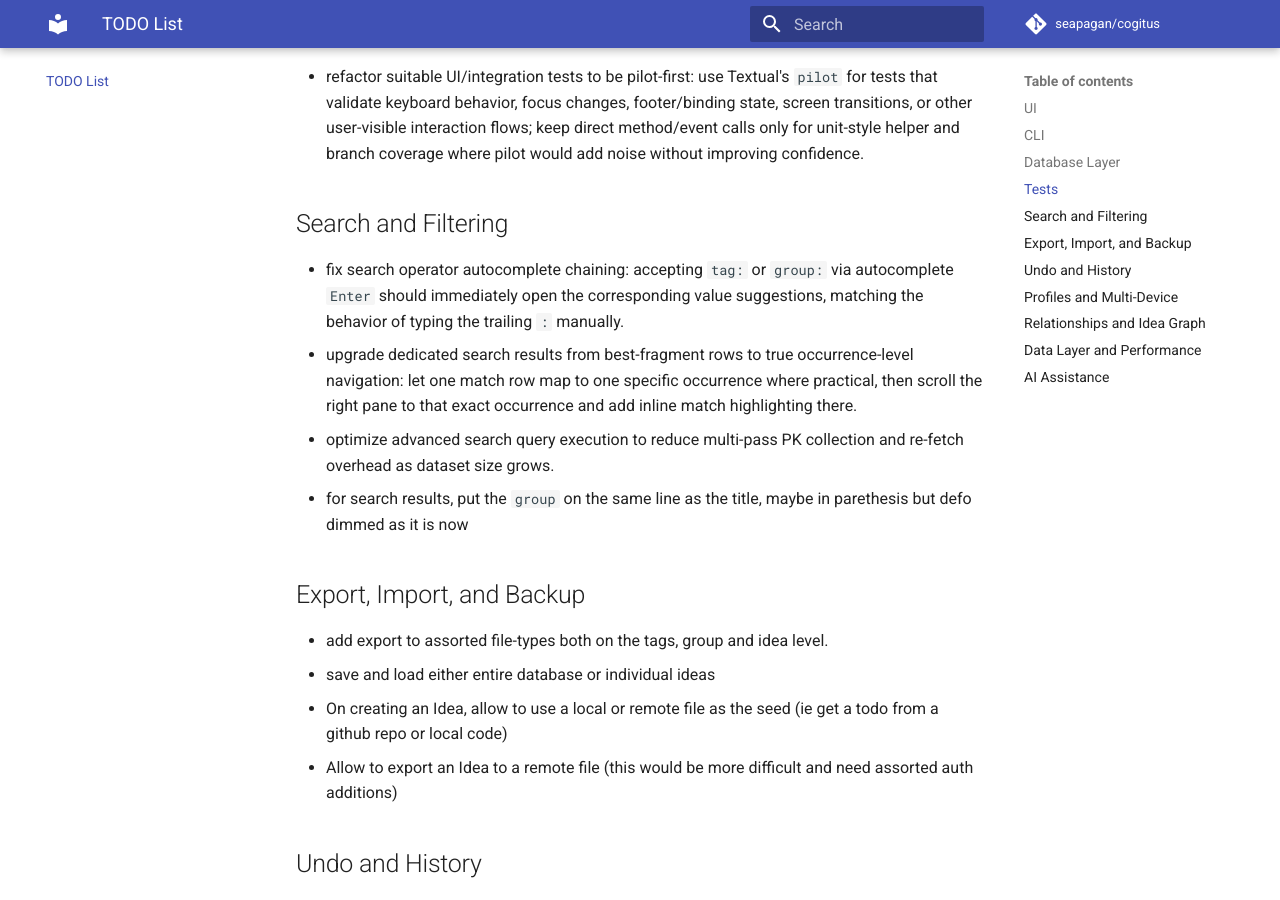
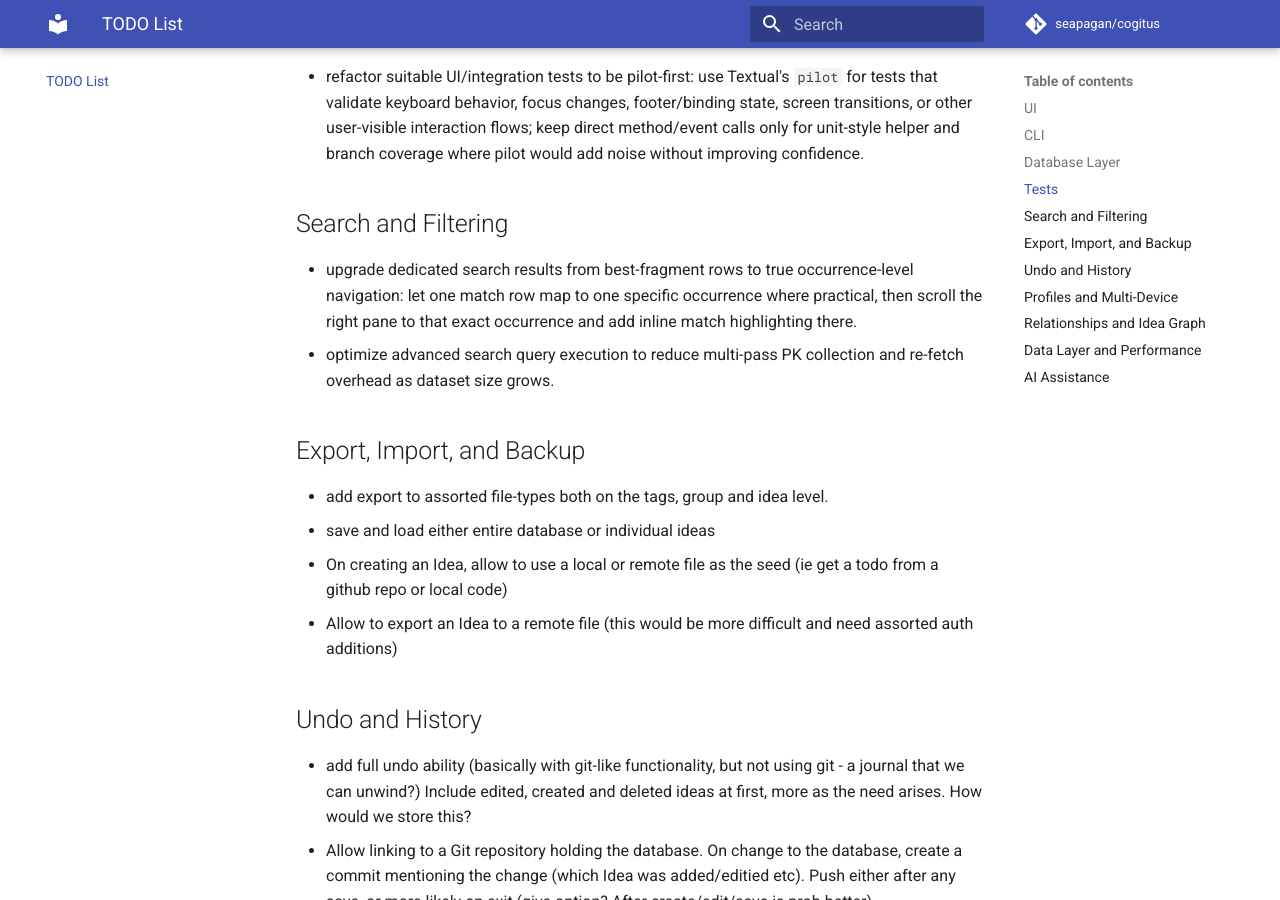
Before and after one commit to seapagan/cogitus, an MkDocs documentation site: the page built from docs/project/todo.md, in a window 1280 px wide and 900 px high, scrolled down 977 px. Built offline with MkDocs 1.6.1 and Material for MkDocs 9.7.7, drawn with Linux system fonts in a browser that asks for light colours; comment, search, counter and statistics services are not loaded.

Commit message:
remove completed autocomplete todo
Signed-off-by: Grant Ramsay <seapagan@gmail.com>

```diff
--- a/TODO.md
+++ b/TODO.md
@@ -36,17 +36,12 @@ Ideas to add to Cogitus
 
 ## Search and Filtering
 
-- fix search operator autocomplete chaining: accepting `tag:` or `group:` via
-  autocomplete `Enter` should immediately open the corresponding value
-  suggestions, matching the behavior of typing the trailing `:` manually.
 - upgrade dedicated search results from best-fragment rows to true
   occurrence-level navigation: let one match row map to one specific occurrence
   where practical, then scroll the right pane to that exact occurrence and add
   inline match highlighting there.
 - optimize advanced search query execution to reduce multi-pass PK collection
   and re-fetch overhead as dataset size grows.
-- for search results, put the `group` on the same line as the title, maybe in
-  parethesis but defo dimmed as it is now
 
 ## Export, Import, and Backup
 
```
